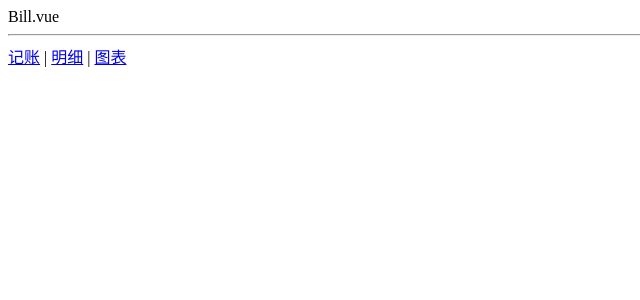
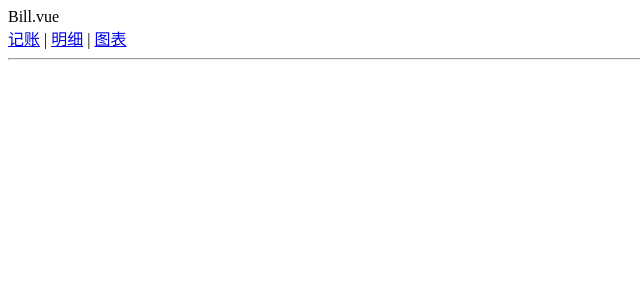
Before and after one commit to LLLLxto/green-grape, a Vue app: page /#/bill in a window 1280 px wide. Shown: the top 300 px of the page, without its empty margins (0-640 px from the left). Built offline with nearby package versions, Linux system fonts and the light colour scheme.

Commit message:
全局组件<Nav/>

```diff
--- a/src/App.vue
+++ b/src/App.vue
@@ -2,13 +2,6 @@
   <div>
     <router-view/>
     <hr/>
-    <div>
-      <router-link to="/charge">记账</router-link>
-      |
-      <router-link to="bill">明细</router-link>
-      |
-      <router-link to="charts">图表</router-link>
-    </div>
   </div>
 </template>
 
--- /dev/null
+++ b/src/components/Nav.vue
@@ -0,0 +1,19 @@
+<template>
+  <div>
+    <router-link to="/charge">记账</router-link>
+    |
+    <router-link to="bill">明细</router-link>
+    |
+    <router-link to="charts">图表</router-link>
+  </div>
+</template>
+
+<script lang="ts">
+export default {
+  name: 'Nav'
+};
+</script>
+
+<style scoped lang="scss">
+
+</style>
--- a/src/views/Bill.vue
+++ b/src/views/Bill.vue
@@ -1,10 +1,13 @@
 <template>
-  <div>Bill.vue</div>
+  <div>
+    Bill.vue
+    <Nav/>
+  </div>
 </template>
 
 <script lang="ts">
 export default {
-  name: 'Detail'
+  name: 'Detail',
 };
 </script>
 
--- a/src/views/Charge.vue
+++ b/src/views/Charge.vue
@@ -1,5 +1,8 @@
 <template>
-  <div>Charge.vue</div>
+  <div>
+    Charge.vue
+    <Nav/>
+  </div>
 </template>
 
 <script lang="ts">
--- a/src/views/Charts.vue
+++ b/src/views/Charts.vue
@@ -1,10 +1,13 @@
 <template>
-  <div>Charts.vue</div>
+  <div>
+    Charts.vue
+    <Nav/>
+  </div>
 </template>
 
 <script lang="ts">
 export default {
-  name: 'Graph'
+  name: 'Graph',
 };
 </script>
 
```
Also changed, not shown: src/main.ts (+11 -7 lines).
